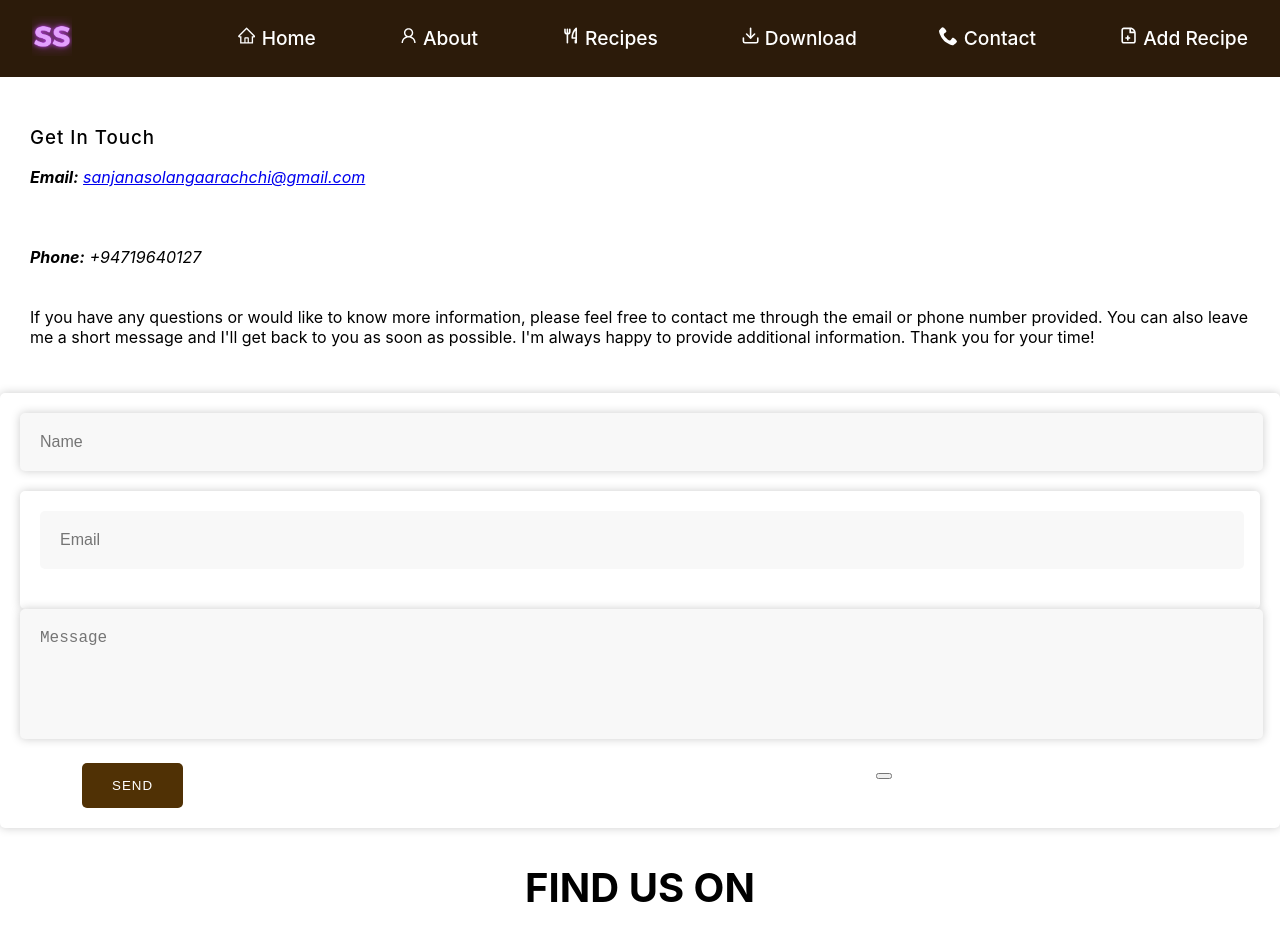
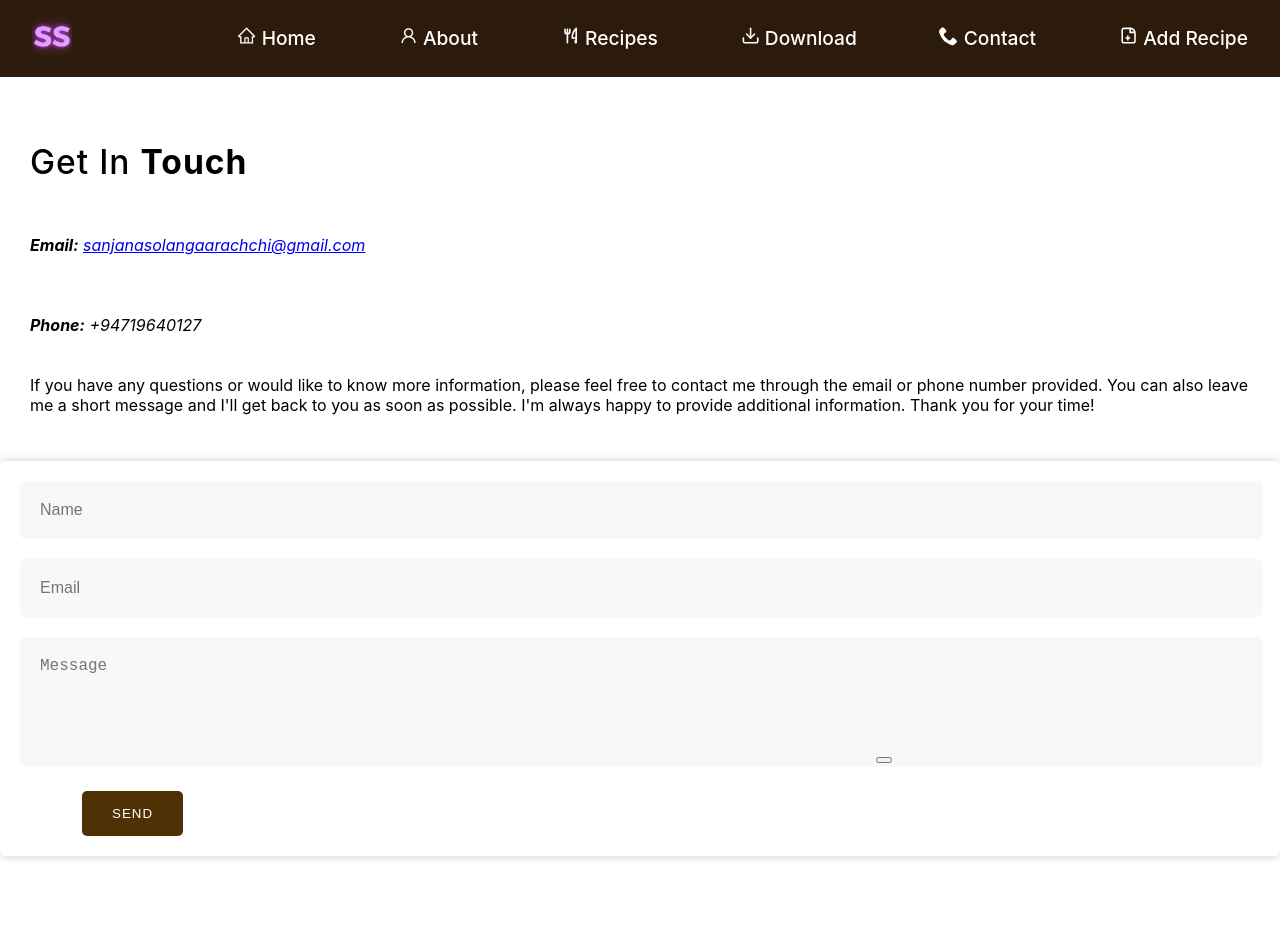
Before and after one commit to SANJANASOLANGA/ReactFoodRecipe, a React (Create React App) app in the folder Client/: page /contact in a window 1280 px wide. Shown: the top 934 px of the page. Built offline with nearby package versions, Linux system fonts and the light colour scheme.

Commit message:
Removed some class names

```diff
--- a/Client/src/components/contact/Contact.js
+++ b/Client/src/components/contact/Contact.js
@@ -51,11 +51,11 @@ export const Contact = () => {
         (error) => {
           console.log(error.text);
           setFormdata({
-            alertmessage: `Failed to send! ${error.text}`,
+            alertmessage: `Faild to send!,${error.text}`,
             variant: "danger",
             show: true,
           });
-          document.getElementsByClassName("sec_sp co_alert")[0].scrollIntoView();
+          document.getElementsByClassName("co_alert")[0].scrollIntoView();
         }
       );
   };
@@ -76,21 +76,21 @@ export const Contact = () => {
           <title>{meta.title} | Contact</title>
           <meta name="description" content={meta.description} />
         </Helmet>
-        <Row>
+        <Row className="sec_sp">
           <Col lg="12">
             <Alert
               variant={formData.variant}
-              className={`sec_sp co_alert ${
+              className={`rounded-0 co_alert ${
                 formData.show ? "d-block" : "d-none"
               }`}
               onClose={() => setFormdata({ show: false })}
               dismissible
             >
-              <p className="sec_sp co_alert">{formData.alertmessage}</p>
+              <p className="my-0">{formData.alertmessage}</p>
             </Alert>
           </Col>
           <Col lg="5" className="contact_details">
-            <h3>Get In Touch</h3>
+            <h3 style={{ fontSize: "2.1em", paddingBottom: "20px"}}>Get In <strong className="purple">Touch</strong></h3>
             <address>
               <strong>Email:</strong>{" "}
               <a href={`mailto:${contactConfig.YOUR_EMAIL}`}>
@@ -108,12 +108,12 @@ export const Contact = () => {
             </address>
             <p>{contactConfig.description}</p>
           </Col>
-          <Col lg="7">
+          <Col lg="7" className="d-flex align-items-center">
             <form onSubmit={handleSubmit} className="contact__form">
               <Row>
                 <Col lg="6">
                   <input
-                    className="contact__form"
+                    className="form-control"
                     id="name"
                     name="name"
                     placeholder="Name"
@@ -123,7 +123,7 @@ export const Contact = () => {
                     onChange={handleChange}
                   />
                 </Col>
-                <Col lg="6" className="contact__form">
+                <Col lg="6">
                   <input
                     className="form-control rounded-0"
                     id="email"
@@ -137,7 +137,6 @@ export const Contact = () => {
                 </Col>
               </Row>
               <textarea
-                className="contact__form"
                 id="message"
                 name="message"
                 placeholder="Message"
@@ -161,7 +160,7 @@ export const Contact = () => {
           <Col md={12} className="home-about-social" style={{marginBottom: 35, marginTop:35}}>
             <h1>FIND US ON</h1>
             <p>
-              Feel free to <span className="purple">connect</span> with us
+              Feel free to connect with us
             </p>
             <ul className="home-about-social-links">
               <li className="social-icons">
@@ -169,7 +168,7 @@ export const Contact = () => {
                   href="https://github.com/SANJANASOLANGA"
                   target="_blank"
                   rel="noreferrer"
-                  className="icon-colour home-social-icons"
+                  className="icon-colour  home-social-icons"
                 >
                   <AiFillGithub />
                 </a>
@@ -179,7 +178,7 @@ export const Contact = () => {
                   href="https://twitter.com/sanjana_solanga"
                   target="_blank"
                   rel="noreferrer"
-                  className="icon-colour home-social-icons"
+                  className="icon-colour  home-social-icons"
                 >
                   <AiOutlineTwitter />
                 </a>
@@ -189,7 +188,7 @@ export const Contact = () => {
                   href="https://www.linkedin.com/in/sanjana-solanga-arachchi/"
                   target="_blank"
                   rel="noreferrer"
-                  className="icon-colour home-social-icons"
+                  className="icon-colour  home-social-icons"
                 >
                   <FaLinkedinIn />
                 </a>
```
